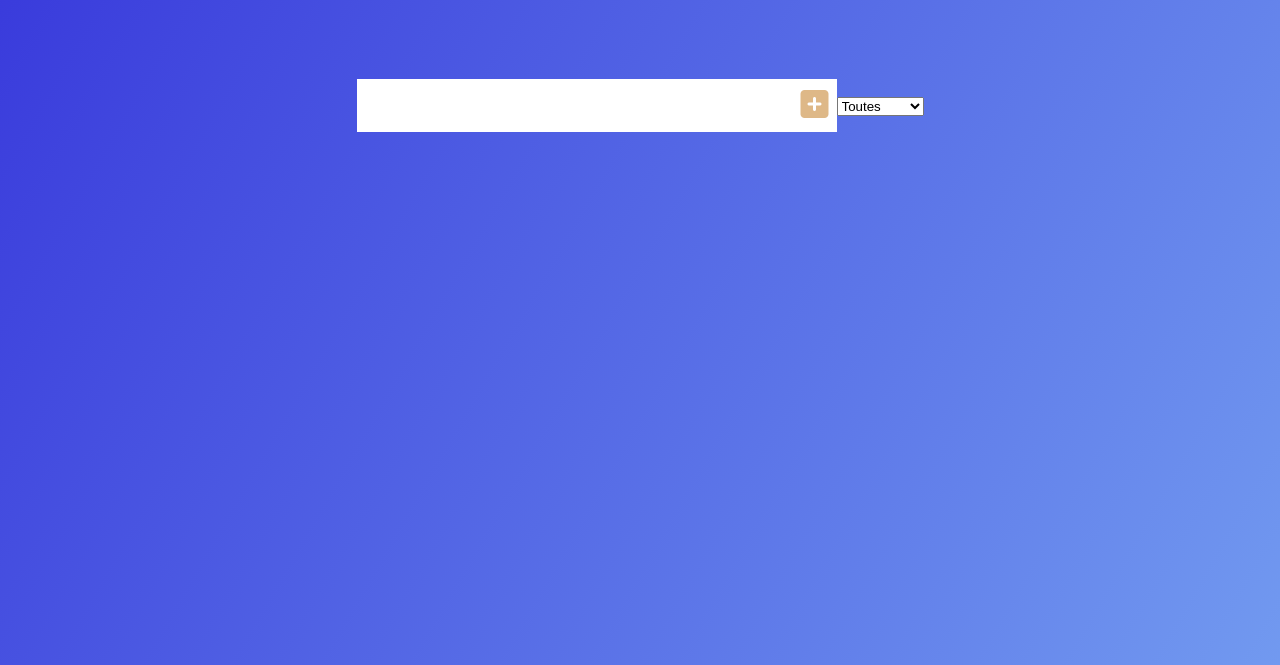
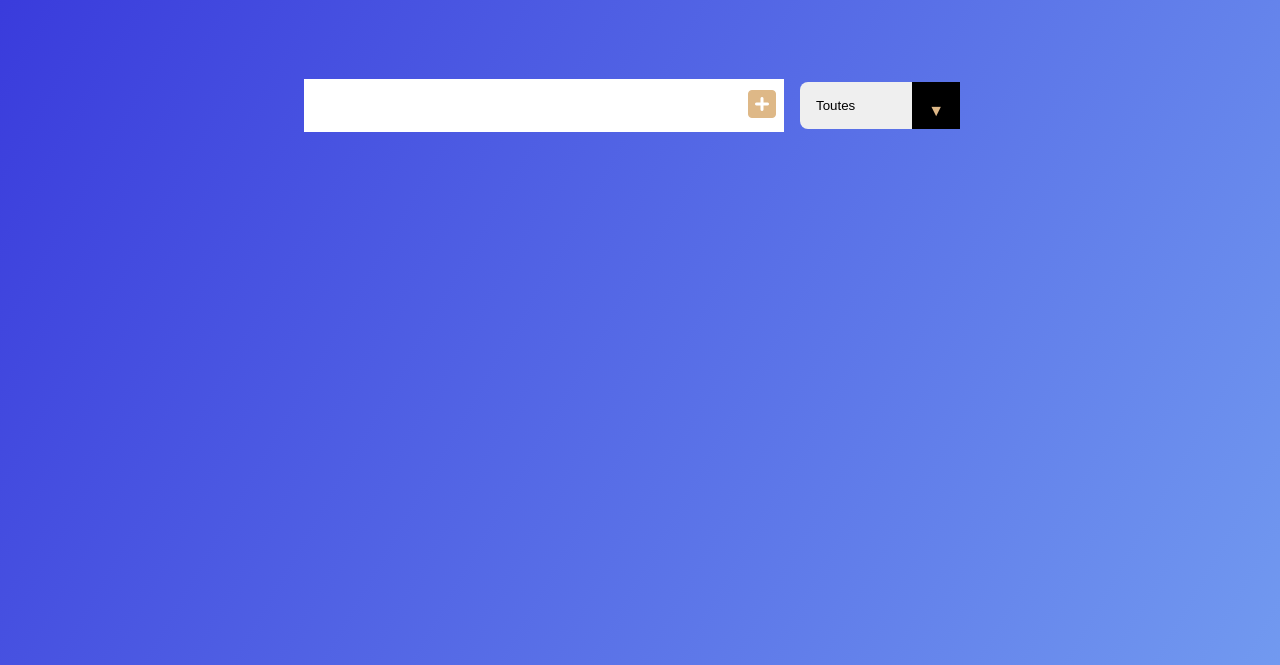
Before and after one commit to Kelhann2608/TodoList-Javascript-vanilla, a plain HTML site: page index.html in a window 1280 px wide. Shown: the part 135-800 px from the top of the page. Drawn offline with Linux system fonts and the light colour scheme.

Commit message:
file modified

```diff
--- a/style.css
+++ b/style.css
@@ -105,8 +105,33 @@ form button:hover {
   opacity: 0;
 }
 
+select {
+  -webkit-appearance: none;
+  -moz-appearance: none;
+  appearance: none;
+  outline: none;
+  box-shadow: none;
+  border: none;
+  color: black;
+  width: 10rem;
+  cursor: pointer;
+  border-radius:.5rem;
+  padding: 1rem;
+}
+
 .select {
-  -webkit-appearance: none;
-  -noz
+  margin: 1rem;
+  position: relative;
+  overflow: hidden;
+}
 
+.select::after {
+  content: "\25BC";
+  position: absolute;
+  background: black;
+  top: 0;
+  right: 0;
+  padding: 1rem;
+  pointer-events: none;
+  transition: all 0.3s ease;
 }
```
